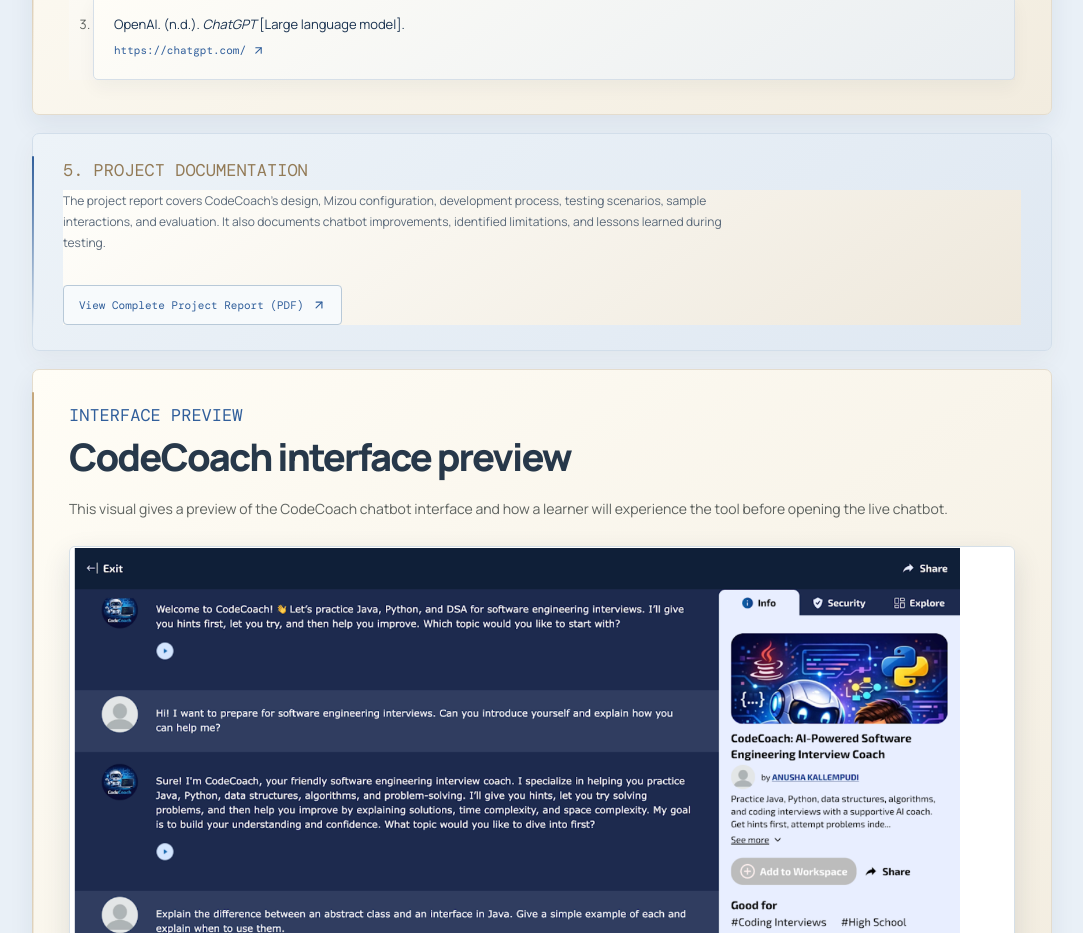
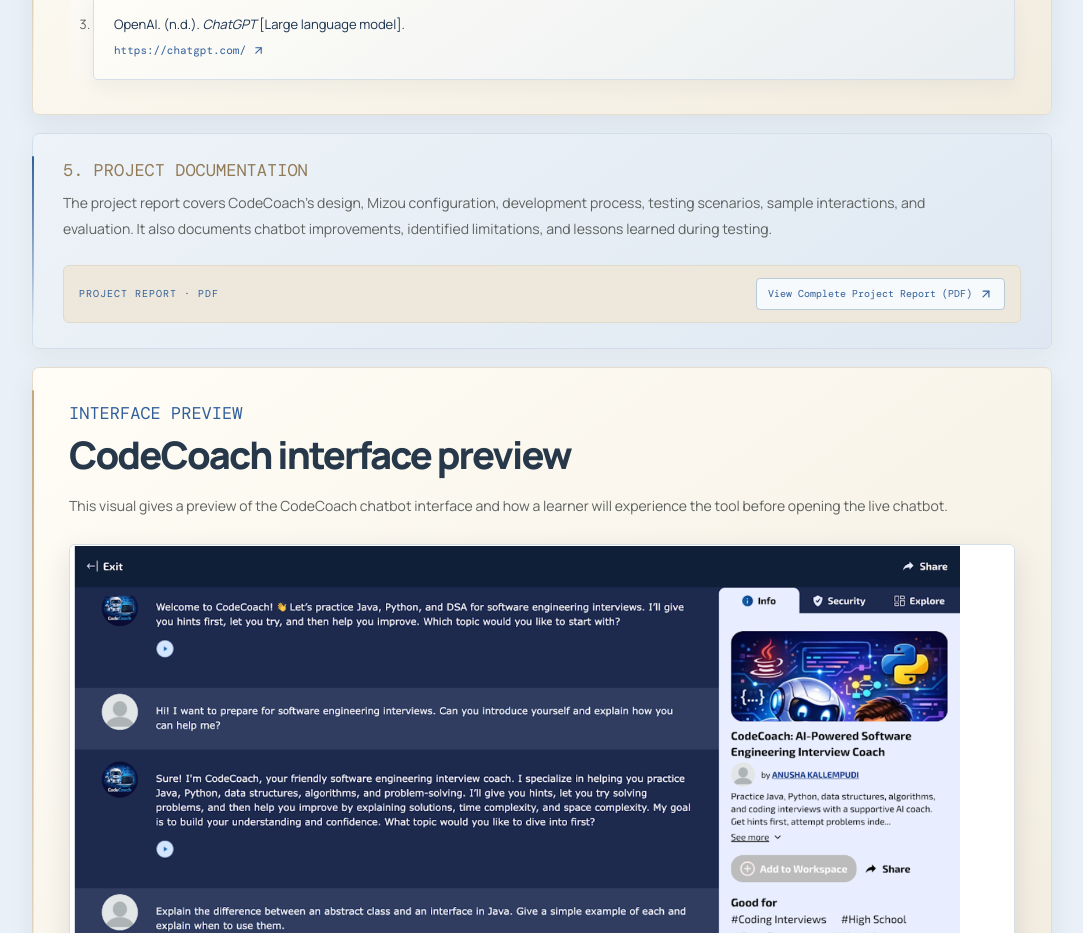
Before and after one commit to AnushaKallempudi12/portfolio, a Next.js app: page /portfolio/artifacts/codecoach in a window 1280 px wide. Shown: the part 5260-6193 px from the top of the page, without its empty margins (98-1181 px from the left). Built offline with nearby package versions, Linux system fonts and the light colour scheme.

Commit message:
Match CodeCoach documentation layout to Artifact 2

```diff
--- a/src/app/artifacts/codecoach/page.jsx
+++ b/src/app/artifacts/codecoach/page.jsx
@@ -150,7 +150,7 @@ export default function CodeCoachPage(){
    <section className="detail-section"><p className="detail-index">3.2 RELEVANCE</p><p>CodeCoach is relevant to learners preparing for software engineering interviews because it combines coding practice with explanations of problem-solving decisions. The hint-first approach also supports independent learning that can transfer to coursework, technical assessments, and interview preparation. Its focus on reasoning and complexity analysis is useful for learners who need to explain not only what solution they chose, but why it works.</p></section>
    <section className="detail-section codecoach-feature-panel"><p className="detail-index">REFLECTION</p><h2>What I learned</h2><p>Building CodeCoach helped me understand that a useful educational chatbot needs more than correct answers. It needs clear instructions, an appropriate level of guidance, and a way to encourage learners to think independently. Designing the hint-first flow made me pay closer attention to how much information to reveal and when to reveal it.</p><p>Testing coding examples also reinforced the importance of checking the logic and complexity explanations rather than assuming an AI-generated response is correct. I would continue improving CodeCoach by expanding its question coverage and reviewing how consistently it adapts to different experience levels and programming languages.</p></section>
    <section className="detail-section"><p className="detail-index">4.REFERENCES</p><h2>References</h2><ol className="codecoach-reference-list"><li><span>Mizou. (n.d.). <em>Privacy policy.</em></span><a href="https://mizou.com/privacy" target="_blank" rel="noreferrer">https://mizou.com/privacy <ArrowUpRight size={13}/></a></li><li><span>Mizou. (2023, May 7). <em>Terms and conditions.</em></span><a href="https://school.mizou.com/p/terms" target="_blank" rel="noreferrer">https://school.mizou.com/p/terms <ArrowUpRight size={13}/></a></li><li><span>OpenAI. (n.d.). <em>ChatGPT</em> [Large language model].</span><a href="https://chatgpt.com/" target="_blank" rel="noreferrer">https://chatgpt.com/ <ArrowUpRight size={13}/></a></li></ol></section>
-   <section className="detail-section codecoach-document-download"><p className="detail-index">5. PROJECT DOCUMENTATION</p><div className="codecoach-document-row"><div><p>The project report covers CodeCoach's design, Mizou configuration, development process, testing scenarios, sample interactions, and evaluation. It also documents chatbot improvements, identified limitations, and lessons learned during testing.</p></div><a className="codecoach-download-link" href="/portfolio/documents/CodeCoach.pdf" target="_blank" rel="noreferrer">View Complete Project Report (PDF) <ArrowUpRight size={14}/></a></div></section>
+   <section className="detail-section detail-document-section codecoach-document-download"><p className="detail-index">5. PROJECT DOCUMENTATION</p><p>The project report covers CodeCoach's design, Mizou configuration, development process, testing scenarios, sample interactions, and evaluation. It also documents chatbot improvements, identified limitations, and lessons learned during testing.</p><div className="detail-document-toolbar"><span>PROJECT REPORT · PDF</span><div className="detail-document-actions"><a href="/portfolio/documents/CodeCoach.pdf" target="_blank" rel="noreferrer">View Complete Project Report (PDF) <ArrowUpRight size={14}/></a></div></div></section>
    <section className="detail-section detail-original-evidence"><p className="detail-index">INTERFACE PREVIEW</p><h2>CodeCoach interface preview</h2><p>This visual gives a preview of the CodeCoach chatbot interface and how a learner will experience the tool before opening the live chatbot.</p><img className="detail-artifact-image" src="/portfolio/images/codecoach.png" alt="Visual preview of the CodeCoach chatbot interface" loading="lazy"/></section>
    <section className="detail-cta"><div><p className="detail-index">EXPLORE THE LIVE CHATBOT</p><h2>Continue with CodeCoach</h2><p>Open the interactive chatbot to try the original interview-practice experience.</p></div><div className="detail-actions"><a className="detail-primary" href="https://mizou.com/preview-bot?ID=164096" target="_blank" rel="noreferrer">Launch CodeCoach <ArrowUpRight size={14}/></a></div></section>
   </div>
```
